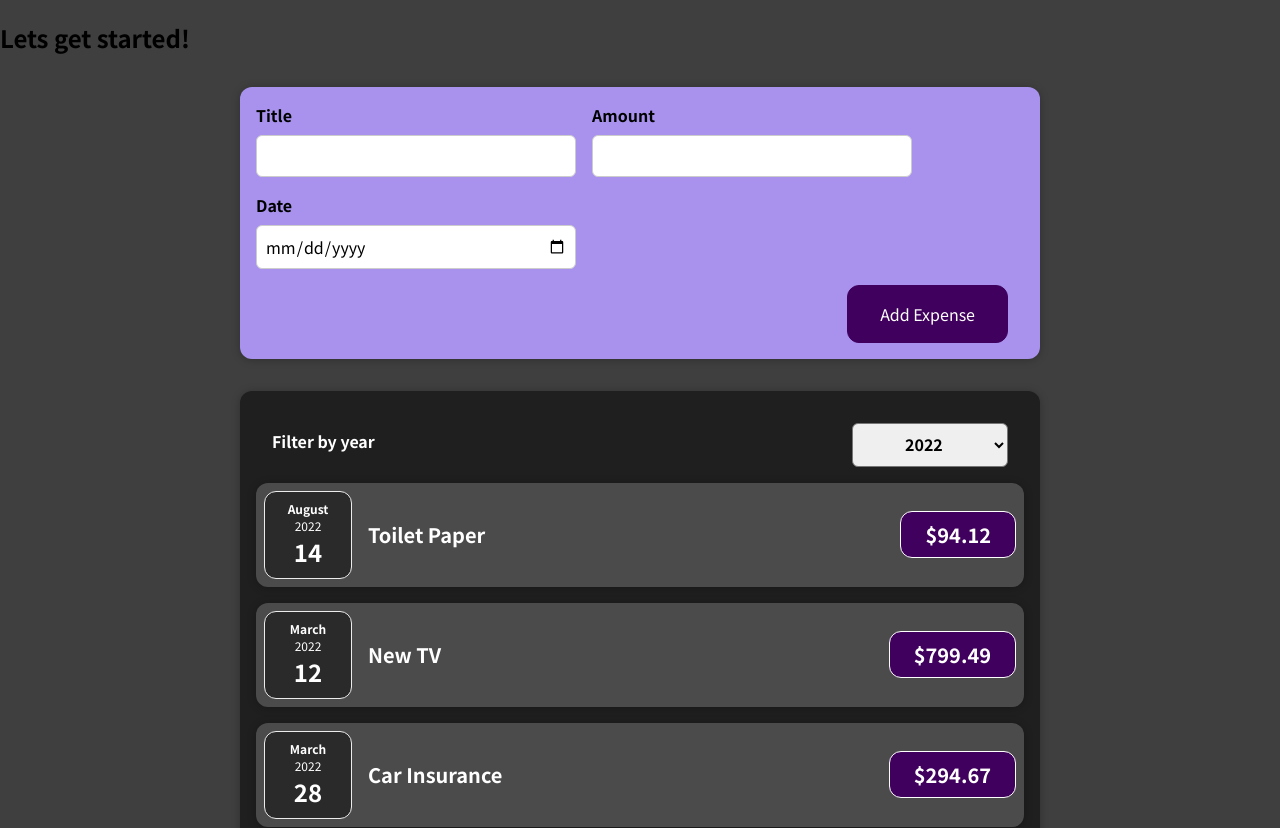
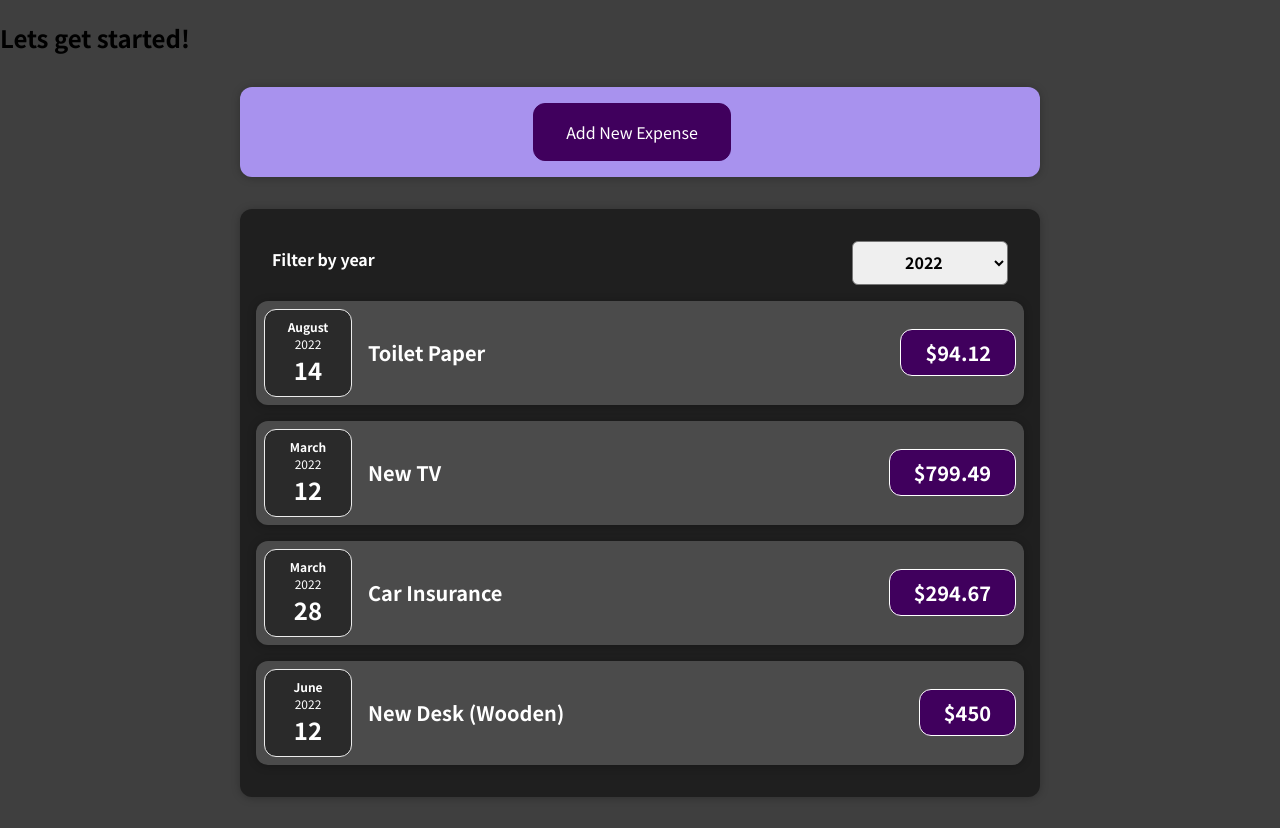
Before and after one commit to FCL00/Expense-React-App, a React (Vite) app: page / in a window 1280 px wide. Shown: the top 828 px of the page. Built offline with nearby package versions, Linux system fonts and the light colour scheme.

Commit message:
added some conditional rendering for button

```diff
--- a/src/components/NewExpense/NewExpense.jsx
+++ b/src/components/NewExpense/NewExpense.jsx
@@ -4,6 +4,14 @@ import "./NewExpense.css";
 import ExpenseForm from "./ExpenseForm";
 
 function NewExpense(prop) {
+  const [isEditing, SetisEditing] = useState(false);
+
+  function isEditingHandler() {
+    SetisEditing((prevValue) => {
+      return !prevValue;
+    });
+  }
+
   function saveExpenseDataHandler(enteredExpenseData) {
     const expenseData = {
       id: Math.random().toString(),
@@ -14,7 +22,12 @@ function NewExpense(prop) {
 
   return (
     <div className="new-expense">
-      <ExpenseForm onSubmitDataHandler={saveExpenseDataHandler} />
+      {!isEditing && (
+        <button onClick={isEditingHandler}>Add New Expense</button>
+      )}
+      {isEditing && (
+        <ExpenseForm onSubmitDataHandler={saveExpenseDataHandler} />
+      )}
     </div>
   );
 }
```
